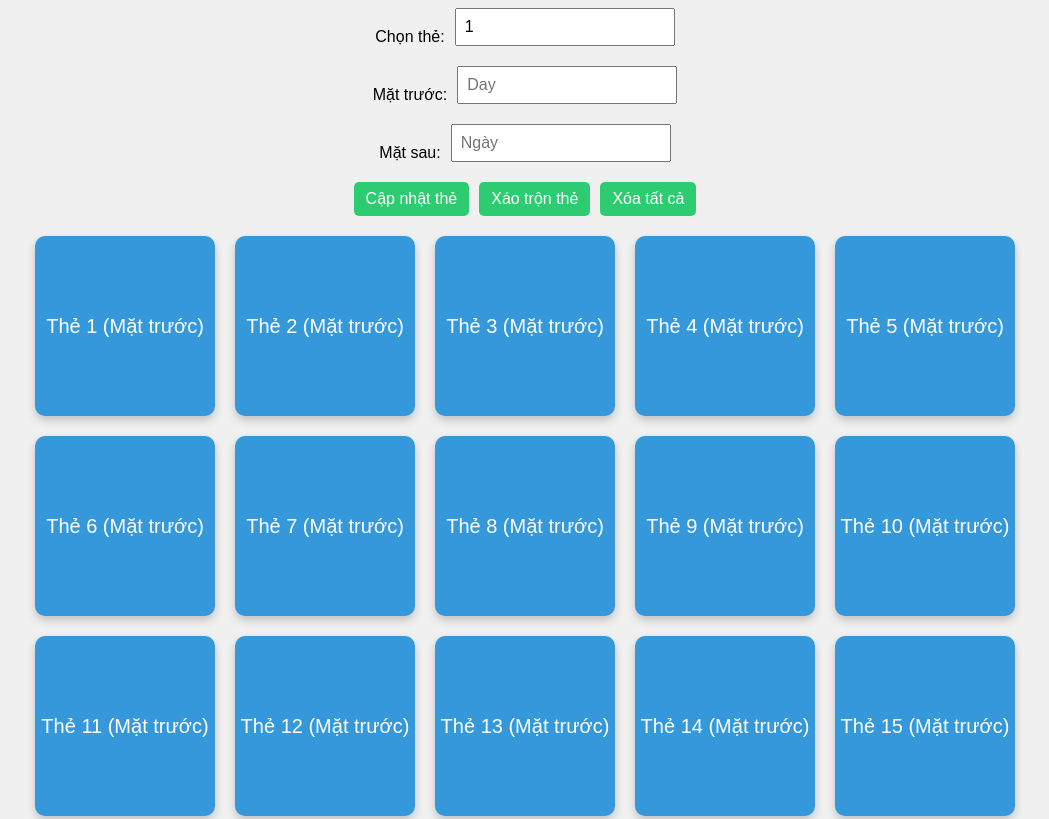
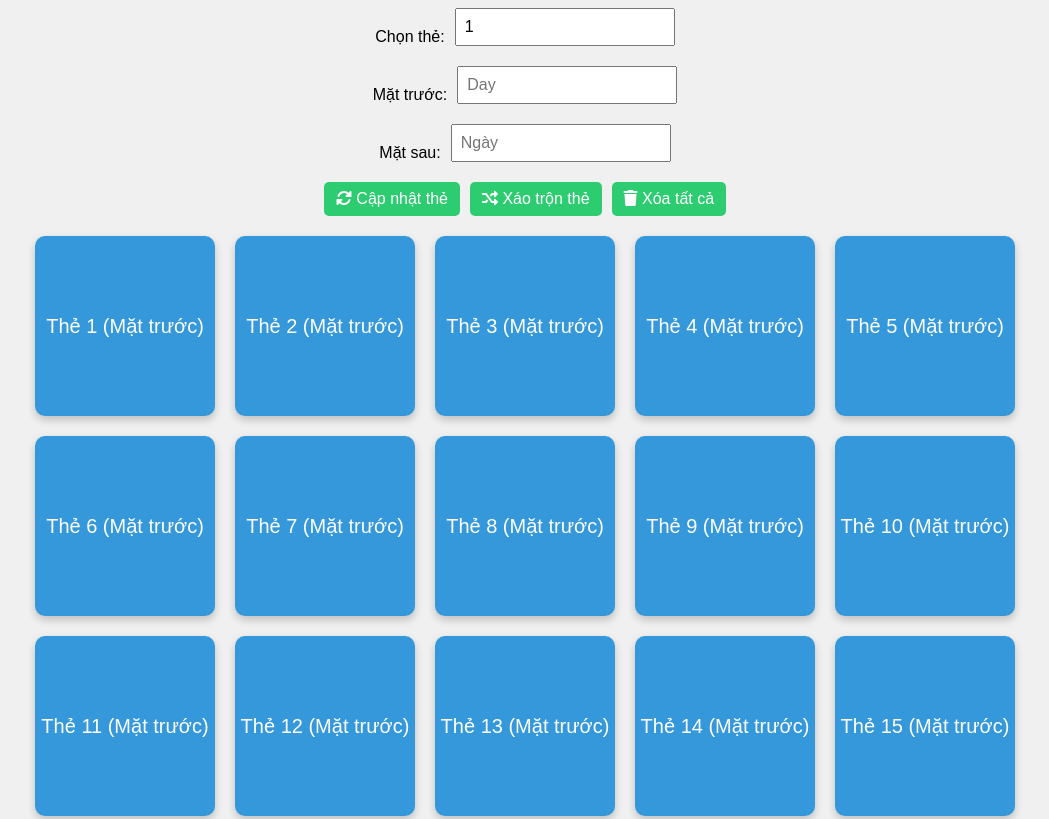
Before and after one commit to HaiNamHa/TiengAnh, a plain HTML site: page index.html in a window 1280 px wide. Shown: the top 819 px of the page, without its empty margins (115-1164 px from the left). Drawn offline with Linux system fonts and the light colour scheme.

Commit message:
Update index.html

```diff
--- a/index.html
+++ b/index.html
@@ -5,6 +5,7 @@
     <meta name="viewport" content="width=device-width, initial-scale=1.0">
     <title>Trang thẻ lật</title>
     <link rel="stylesheet" href="styles.css">
+    <link rel="stylesheet" href="https://cdnjs.cloudflare.com/ajax/libs/font-awesome/6.0.0-beta3/css/all.min.css">
 </head>
 <body>
     <!-- Nút xáo trộn -->
@@ -26,12 +27,11 @@
             <label for="back-value">Mặt sau:</label>
             <input type="text" id="back-value" placeholder="Ngày">
         </div>
-
-        <div class="button-group">
-            <button onclick="updateCard()">Cập nhật thẻ</button>
-            <button onclick="shuffleCards()">Xáo trộn thẻ</button>
-            <button onclick="clearAllCards()">Xóa tất cả</button>
-        </div>
+            <div class="button-group">
+                <button onclick="updateCard()"><i class="fas fa-sync-alt"></i> Cập nhật thẻ</button>
+                <button onclick="shuffleCards()"><i class="fas fa-random"></i> Xáo trộn thẻ</button>
+                <button onclick="clearAllCards()"><i class="fas fa-trash"></i> Xóa tất cả</button>
+            </div>
     </div>
 
 
```
